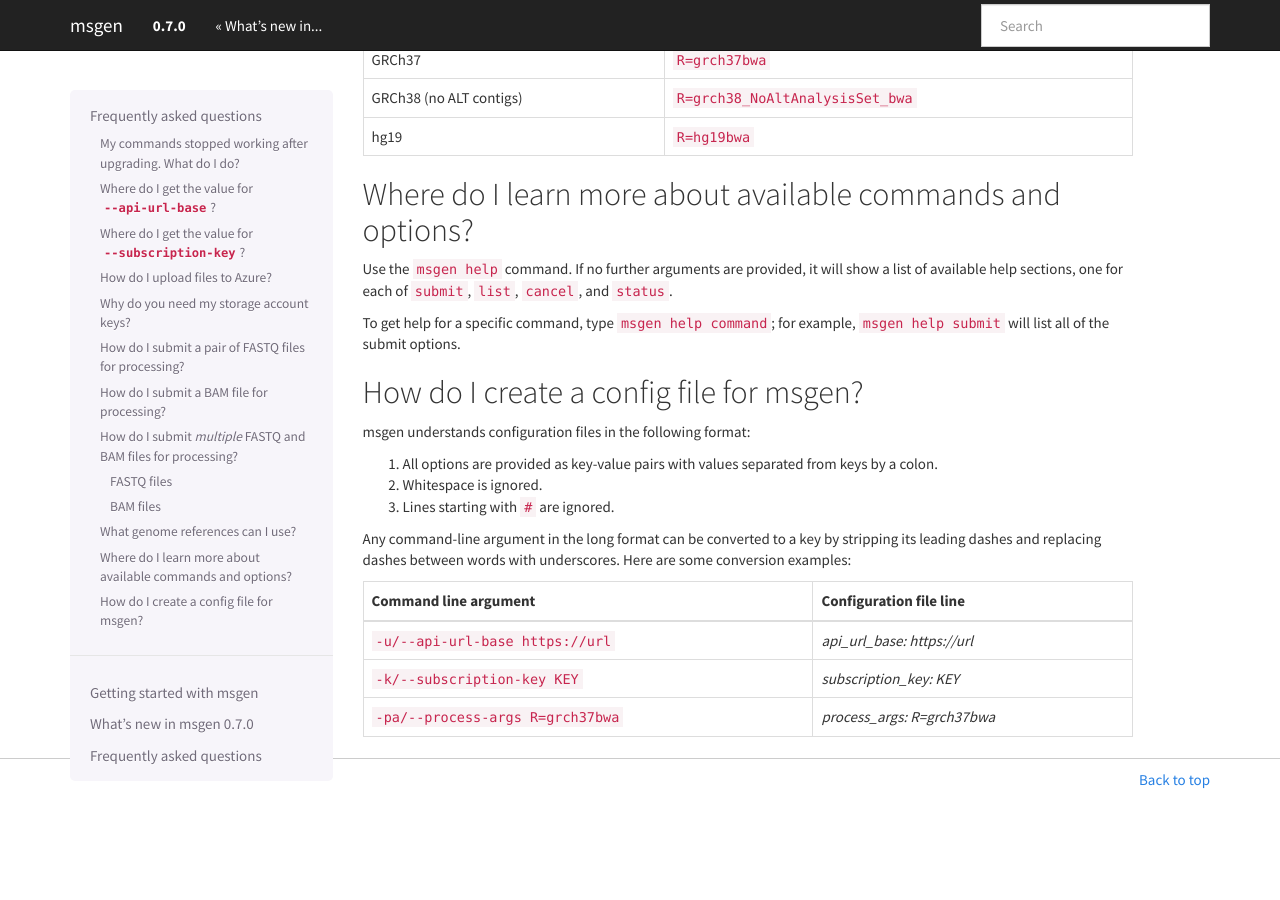
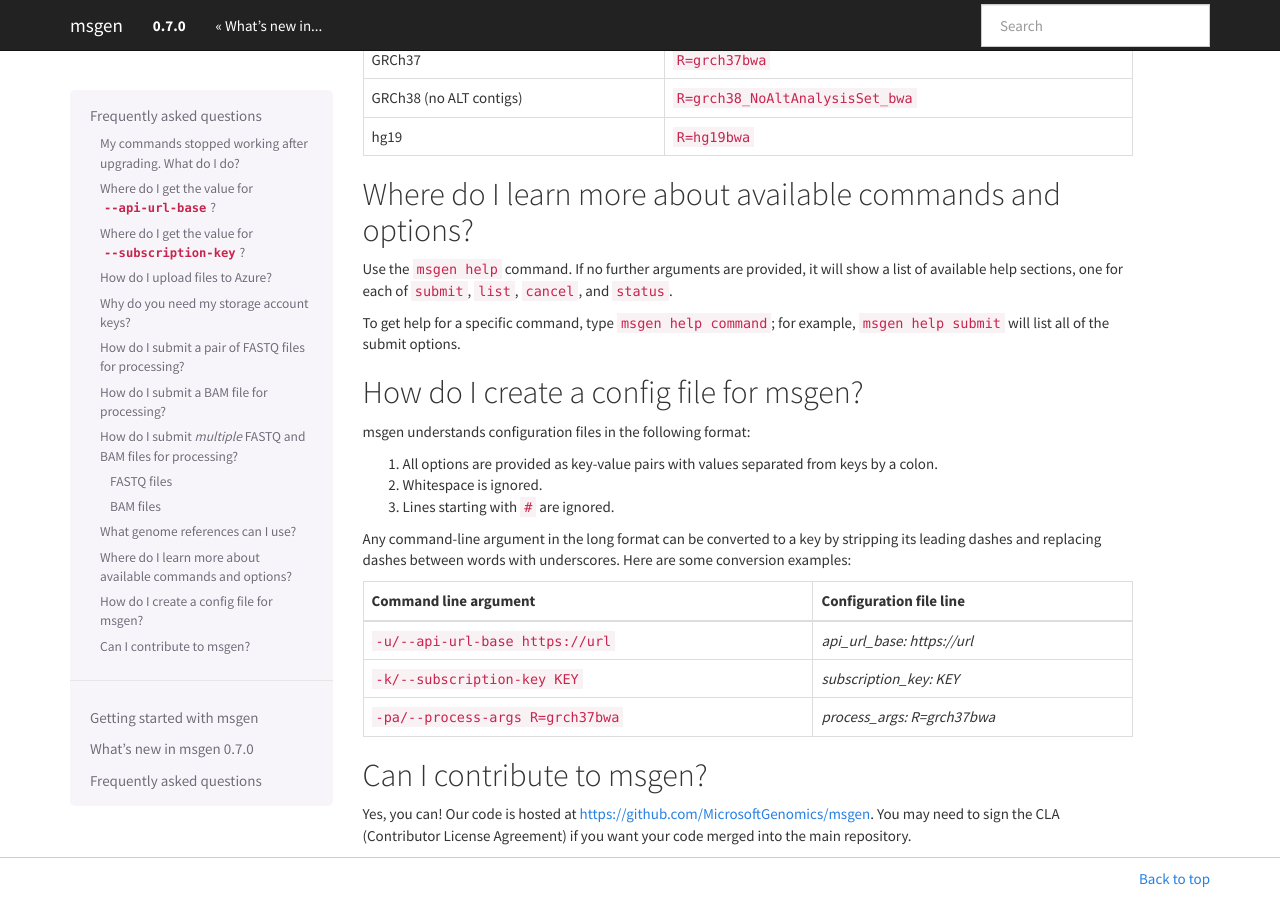
Before and after one commit to grhuynh/msgen, a Sphinx documentation site: the page built from docs/source/faq.rst, in a window 1280 px wide and 900 px high, scrolled down 5672 px. Built offline with Sphinx 7.4.7, drawn with Linux system fonts in a browser that asks for light colours; before the commit the page ends 6473 px from its top, so only the background shows below that.

Commit message:
Add links to readthedocs/github

```diff
--- a/README.rst
+++ b/README.rst
@@ -1,6 +1,7 @@
 msgen
 =====
 msgen is a command-line client for the Microsoft Genomics service which is currently available via a private preview program.
+You can find more detailed documentation for it here: https://msgen.readthedocs.io/
 
 Release notes
 -------------
--- a/docs/source/faq.rst
+++ b/docs/source/faq.rst
@@ -314,3 +314,9 @@ with underscores. Here are some conversion examples:
 +----------------------------------+---------------------------+
 |``-pa/--process-args R=grch37bwa``|*process_args: R=grch37bwa*|
 +----------------------------------+---------------------------+
+
+Can I contribute to msgen?
+--------------------------
+
+Yes, you can! Our code is hosted at https://github.com/MicrosoftGenomics/msgen. You may need to sign the CLA (Contributor License Agreement)
+if you want your code merged into the main repository.
```
